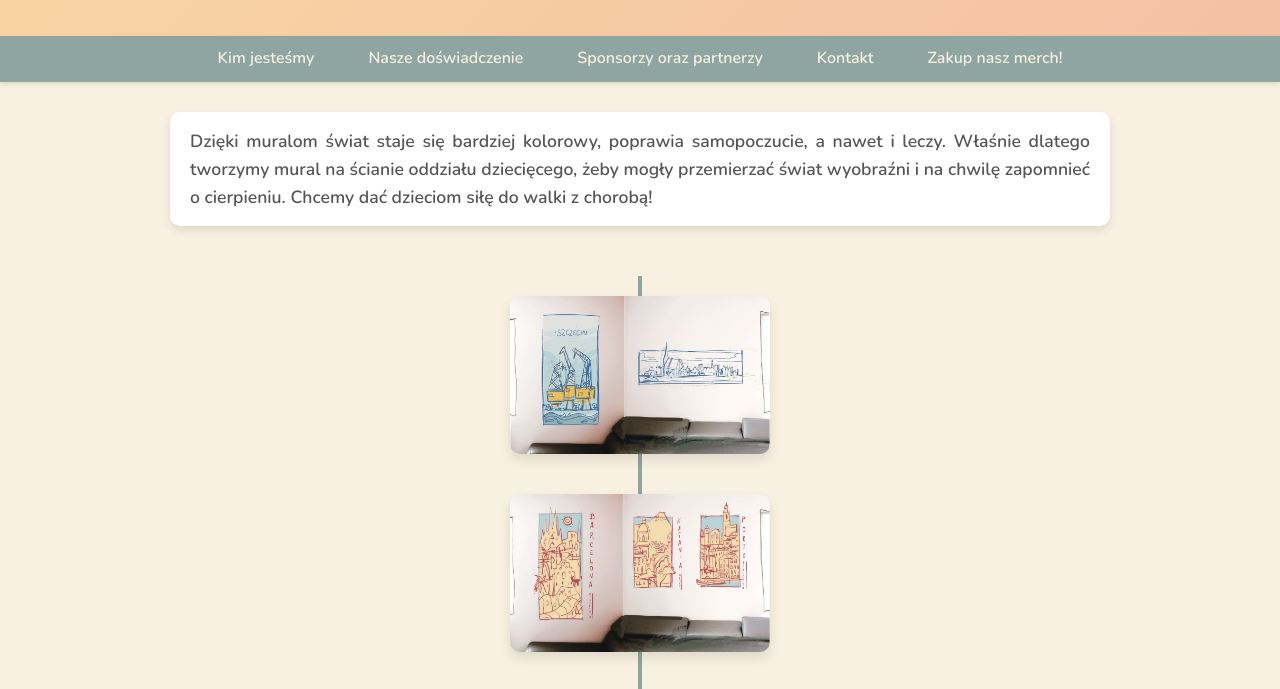
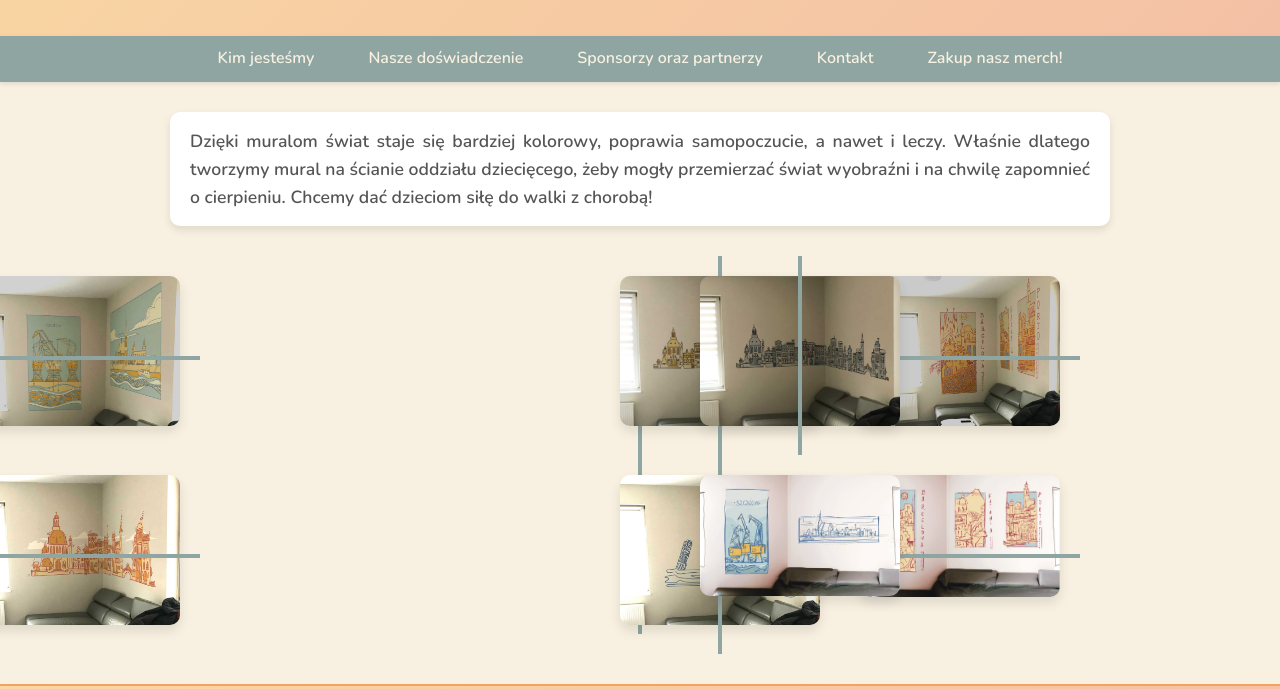
Before and after one commit to muraleczy/muraleczy.github.io, a plain HTML site: page index.html in a window 1280 px wide. Shown: the part 262-951 px from the top of the page. Drawn offline with nearby package versions, Linux system fonts and the light colour scheme.

Commit message:
Update index.html

```diff
--- a/index.html
+++ b/index.html
@@ -181,89 +181,120 @@
     </div>
 
 <style>
-    .timeline {
+    .timeline-horizontal {
         display: flex;
-        flex-direction: column-reverse;
-        align-items: center;
+        flex-wrap: wrap;
+        justify-content: center;
+        gap: 40px;
         position: relative;
-        margin-top: 50px;
+        margin: 50px auto;
+        width: 80%;
     }
 
-    .timeline::before {
+    .timeline-horizontal::before {
         content: '';
         position: absolute;
         width: 4px;
+        height: 100%;
         background-color: #8fa5a2;
         top: 0;
-        bottom: 0;
         left: 50%;
         transform: translateX(-50%);
     }
 
     .timeline-item {
-        display: flex;
-        justify-content: center;
-        align-items: center;
         position: relative;
-        width: 100%;
-        margin: 20px 0;
+        width: 200px;
+        transition: transform 0.3s ease-in-out, box-shadow 0.3s ease-in-out;
+        animation: fadeIn 0.5s ease-out;
     }
 
     .timeline-item img {
-        width: 260px;
+        width: 100%;
         height: auto;
         border-radius: 10px;
         box-shadow: 0 6px 12px rgba(0, 0, 0, 0.1);
-        transition: transform 0.3s ease, box-shadow 0.3s ease;
-        z-index: 10;
     }
 
-    .timeline-item img:hover {
-        transform: scale(1.05);
+    .timeline-item:hover {
+        transform: scale(1.1);
         box-shadow: 0 10px 20px rgba(0, 0, 0, 0.3);
     }
 
-    .timeline-item:nth-child(even) {
-        flex-direction: row-reverse;
+    .timeline-item.left {
+        transform: translateX(-100%);
     }
 
-    .timeline-item::after {
-        content: '';
+    .timeline-item.right {
+        transform: translateX(100%);
+    }
+
+    .timeline-item.vertical {
+        transform: translateY(100%);
+    }
+
+    .timeline-line {
         position: absolute;
-        width: 20px;
-        height: 20px;
         background-color: #8fa5a2;
-        border-radius: 50%;
+    }
+
+    .timeline-line.horizontal {
+        height: 4px;
+        width: calc(100% + 40px);
         top: 50%;
+        left: -20px;
+    }
+
+    .timeline-line.vertical {
+        width: 4px;
+        height: calc(100% + 40px);
         left: 50%;
-        transform: translate(-50%, -50%);
-        z-index: 5;
+        top: -20px;
+        transform: translateX(-50%);
+    }
+
+    @keyframes fadeIn {
+        from {
+            opacity: 0;
+            transform: scale(0.8);
+        }
+        to {
+            opacity: 1;
+            transform: scale(1);
+        }
     }
 </style>
 
-<div class="timeline">
-    <div class="timeline-item">
+<div class="timeline-horizontal">
+    <div class="timeline-item left">
         <img src="grafika6.jpg" alt="Projekt graficzny 8" onclick="openModal(this)" />
+        <div class="timeline-line horizontal"></div>
     </div>
-    <div class="timeline-item">
+    <div class="timeline-item right">
         <img src="grafika5.jpg" alt="Projekt graficzny 7" onclick="openModal(this)" />
+        <div class="timeline-line vertical"></div>
     </div>
-    <div class="timeline-item">
+    <div class="timeline-item right">
         <img src="grafika4.jpg" alt="Projekt graficzny 6" onclick="openModal(this)" />
+        <div class="timeline-line horizontal"></div>
     </div>
-    <div class="timeline-item">
+    <div class="timeline-item left">
         <img src="grafika3.jpg" alt="Projekt graficzny 5" onclick="openModal(this)" />
+        <div class="timeline-line vertical"></div>
     </div>
-    <div class="timeline-item">
+    <div class="timeline-item left">
         <img src="grafika2.jpg" alt="Projekt graficzny 4" onclick="openModal(this)" />
+        <div class="timeline-line horizontal"></div>
     </div>
-    <div class="timeline-item">
+    <div class="timeline-item right">
         <img src="grafika1.jpg" alt="Projekt graficzny 3" onclick="openModal(this)" />
+        <div class="timeline-line vertical"></div>
     </div>
-    <div class="timeline-item">
+    <div class="timeline-item right">
         <img src="grafika00.jpg" alt="Projekt graficzny 2" onclick="openModal(this)" />
+        <div class="timeline-line horizontal"></div>
     </div>
-    <div class="timeline-item">
+    <div class="timeline-item left">
         <img src="grafika0.jpg" alt="Projekt graficzny 1" onclick="openModal(this)" />
     </div>
 </div>
```
